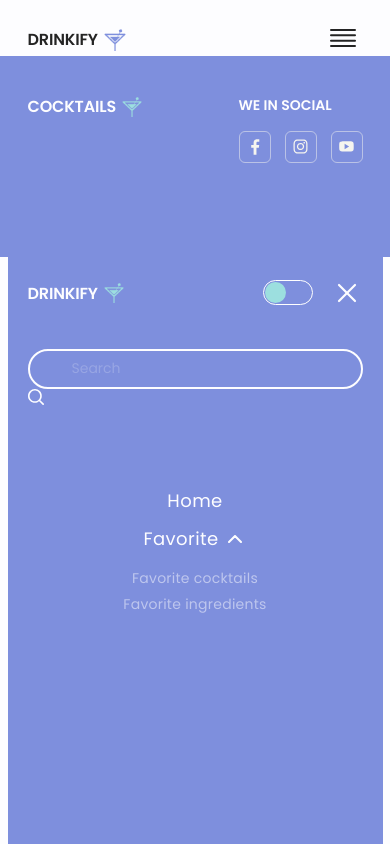
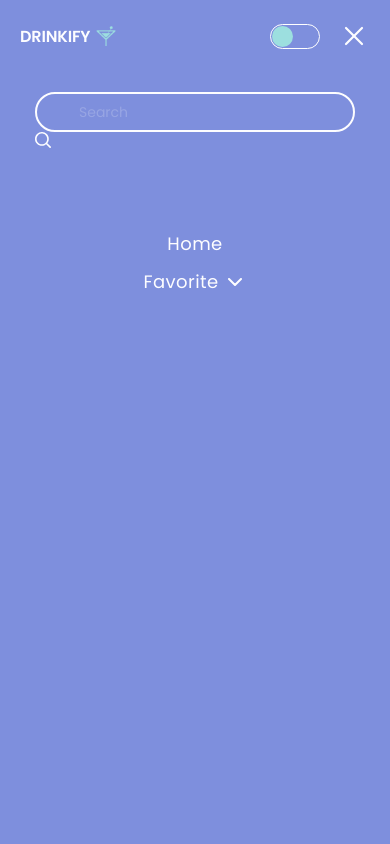
Before and after one commit to Redddeve/BugBusters, a website built with Parcel: page src/favorite-cocktails.html in a window 390 px wide. Both pictures are taken after a click on the button 342 px from the left and 40 px from the top of the page. Shown: the top 844 px of the page. Built offline with nearby package versions, Linux system fonts and the light colour scheme; files whose address does not match are found by name.

Commit message:
modile-menu-update
1) Закончил стилизацию мобильного меню
2) Добавил функции открытия для мобильного меню для хедера/ закрытие мобильного меню
3) Адаптация для планшета и мобилки улучшена

```diff
--- a/src/css/base/container.css
+++ b/src/css/base/container.css
@@ -23,6 +23,7 @@
 
 @media only screen and (min-width: 1280px) {
   .container {
+    padding: 0 100px;
     max-width: 1280px;
   }
 }
--- a/src/css/layout/mobile-menu.css
+++ b/src/css/layout/mobile-menu.css
@@ -1,17 +1,17 @@
 .menu-container {
   width: 100%;
-  height: 812px;
+  height: 100%;
   padding-top: 20px;
   padding-left: 20px;
   padding-right: 20px;
 
   background-color: var(--color-violet);
 
-  /* position: fixed; */
+  position: fixed;
   top: 0;
   left: 0;
   z-index: 999;
-  /* transform: translateX(100%); */
+  transform: translateX(100%);
   transition: transform var(--anim-fast);
 
   overflow: hidden;
@@ -25,7 +25,7 @@
   }
 }
 
-@media only screen and (min-width: 1023px) {
+@media only screen and (min-width: 1280px) {
   .menu-container {
     display: none;
   }
@@ -136,7 +136,10 @@
 .input-with-icon {
   position: relative;
   width: auto;
+  max-width: 320px;
   height: auto;
+  margin-left: auto;
+  margin-right: auto;
   background-color: transparent;
 }
 
@@ -318,9 +321,6 @@ input:checked + .slider:before {
   transition: var(--anim-fast);
 }
 
-.fav-open-list {
-  transition: var(--anim-fast);
-}
 .closed-fav-list {
   transform: translateY(-150%);
 }
--- a/src/index.js
+++ b/src/index.js
@@ -1,3 +1,3 @@
 import './js/home.js';
-import './js/home.js';
+import './js/burger-button.js';
 import './js/toggle-mobile.js';
--- /dev/null
+++ b/src/js/burger-button.js
@@ -0,0 +1,15 @@
+const closeButton = document.querySelector(".menu-button")
+const mobileMenu= document.querySelector("#mobile-menu")
+const openBurgerButton = document.querySelector(".menu-toggle")
+
+
+const toggleMobile = () => {
+
+    mobileMenu.classList.toggle('is-open');
+
+}
+
+
+closeButton.addEventListener('click', toggleMobile)
+
+openBurgerButton.addEventListener('click', toggleMobile)
--- a/src/js/fav-cocktails.js
+++ b/src/js/fav-cocktails.js
@@ -0,0 +1,2 @@
+import './burger-button.js';
+import './toggle-mobile.js';
--- a/src/js/fav-ingredients.js
+++ b/src/js/fav-ingredients.js
@@ -0,0 +1,2 @@
+import './burger-button.js';
+import './toggle-mobile.js';
--- a/src/partials/mobile-menu.html
+++ b/src/partials/mobile-menu.html
@@ -1,5 +1,5 @@
 <!-- Mobile menu -->
-<div class="container menu-container" id="mobile-menu">
+<div class="menu-container" id="mobile-menu">
   <div class="mobile-header">
     <!-- первая часть хэдэра -->
     <div class="logo">
@@ -47,19 +47,19 @@
         <li class="home-link text-nav-main"><a href="./index.html">Home</a></li>
         <li class="favorite-link text-nav-main">
           <p class="fav-link-button">Favorite</p>
-          <button class="button-for-favorite-up is-hidden-fav">
+          <button class="button-for-favorite-up">
             <svg class="arrow-down" width="14" height="8">
               <use href="./img/svg/icons.svg#chevron-down-icon"></use>
             </svg>
           </button>
-          <button class="button-for-favorite-down">
+          <button class="button-for-favorite-down is-hidden-fav">
             <svg class="arrow-down" width="14" height="8">
               <use href="./img/svg/icons.svg#chevron-up-icon"></use>
             </svg>
           </button>
         </li>
         <li class="test">
-          <div class="fav-open-list open-fav-list">
+          <div class="fav-open-list closed-fav-list">
             <ul class="list-of-links">
               <li class="fav-cock text-nav-fav">
                 <a href="./favorite-cocktails.html">Favorite cocktails</a>
```
Also changed, not shown: src/index.html (+2 -2 lines).
